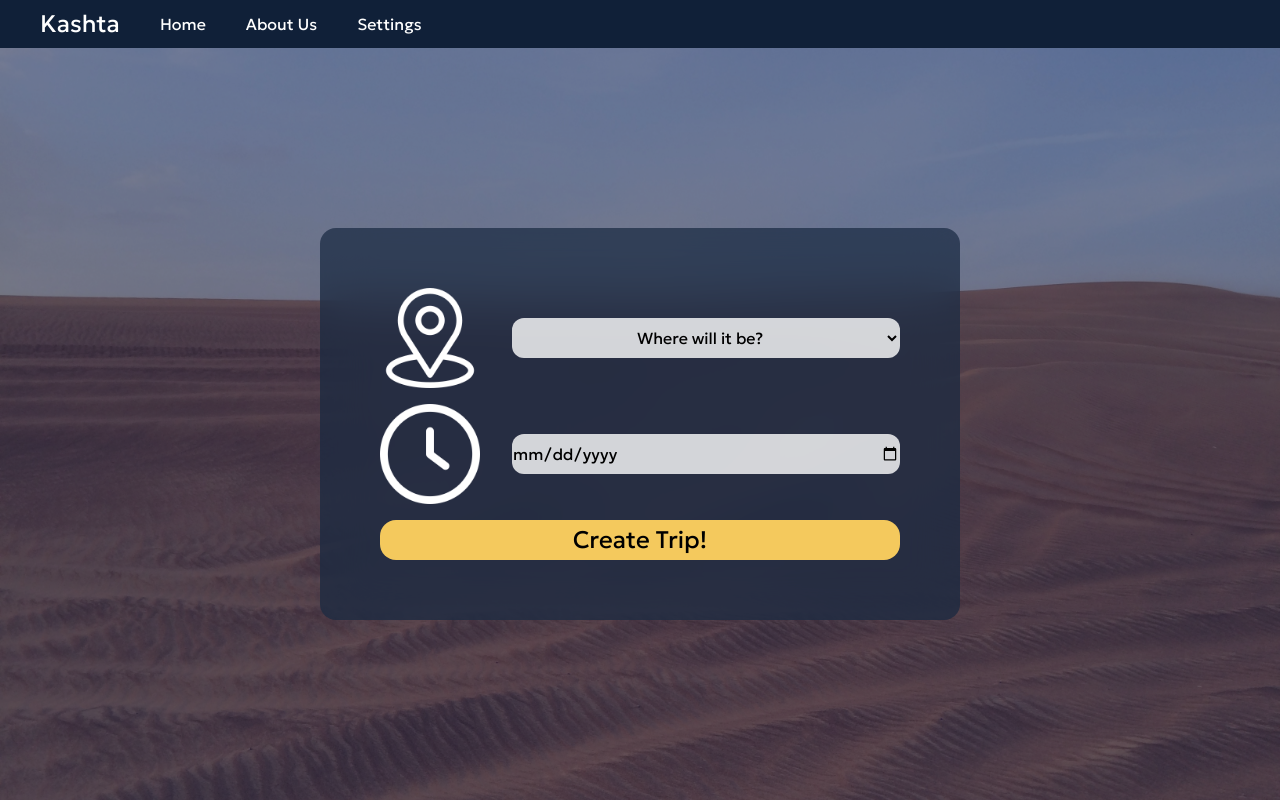
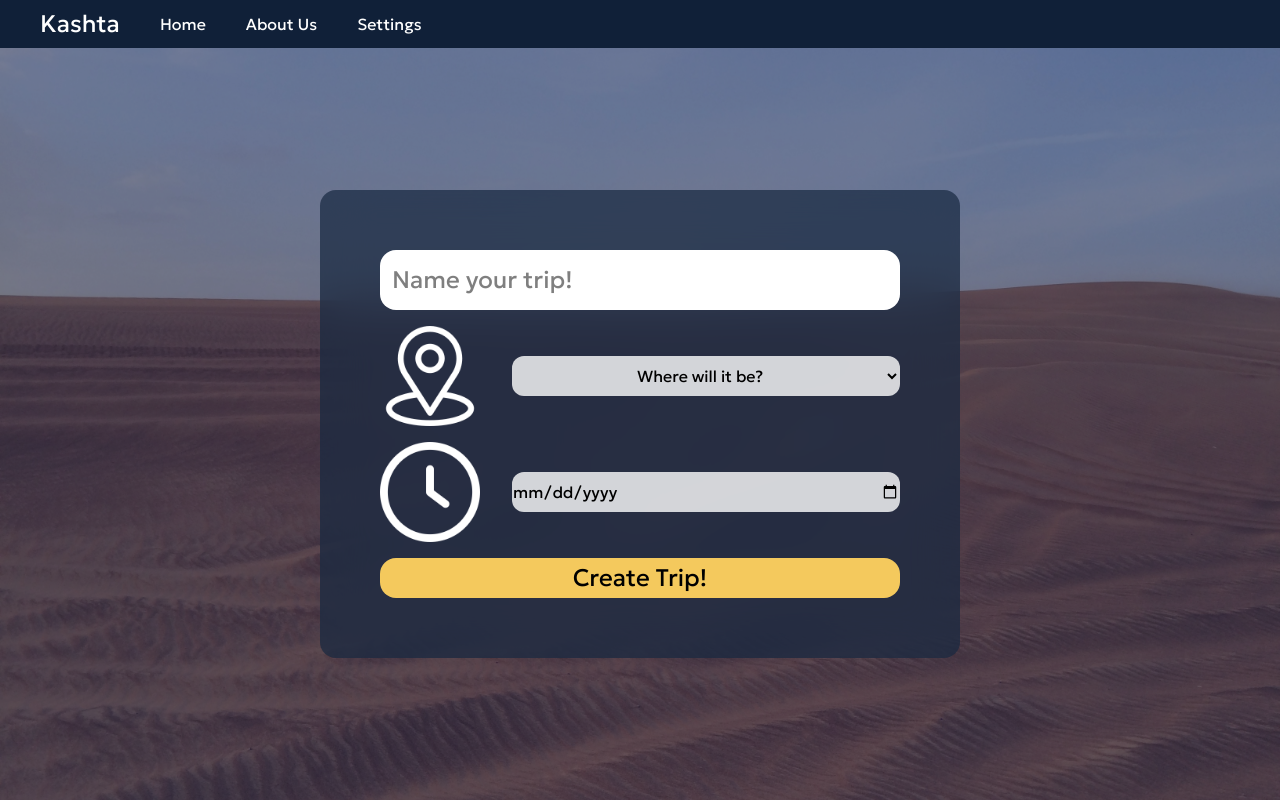
Before and after one commit to BaderMajidAlRefai/Kashta, a React (Vite) app: page /newtrip in a window 1280 px wide. Built offline with nearby package versions, Linux system fonts and the light colour scheme; a web font is replaced by a local one.

Commit message:
added naming to creation form

```diff
--- a/src/CreateTrip.tsx
+++ b/src/CreateTrip.tsx
@@ -24,9 +24,11 @@ function CreateTrip({setTrips, trips}: NewCardProps){
         let trip = {... tripTemplate}
         const formData = new FormData(event.currentTarget)
         const tripDate = formData.get("date") as string
+        const tripName = formData.get('name') as string
         let tripLocation = formData.get("location") as string
         trip.id = String(trips.length + 1)
         trip.date = tripDate;
+        trip.name = tripName
         const locationObject = findLocation(tripLocation);
         if(!locationObject){return alert("Something went wrong.")}
         trip.location = locationObject
@@ -39,6 +41,9 @@ function CreateTrip({setTrips, trips}: NewCardProps){
             <div className='flex items-center'>
                 <div className='bg-[#182840]/70 backdrop-blur-xl w-160 rounded-2xl'>
                     <form onSubmit={form} className='p-15 flex flex-col gap-4'>
+                        <div className='flex flex-1'>
+                            <input type="text" name='name' placeholder="Name your trip!" className="outline-none bg-white rounded-2xl p-3 h-15 flex flex-1 text-2xl"/>
+                        </div>
                         <div className='flex gap-8 items-center'>
                             <img src={location} className='w-25'/>
                             <select name='location' className='h-10 flex-1 bg-white/80 rounded-xl text-center cursor-pointer hover:bg-white/60'>
```
